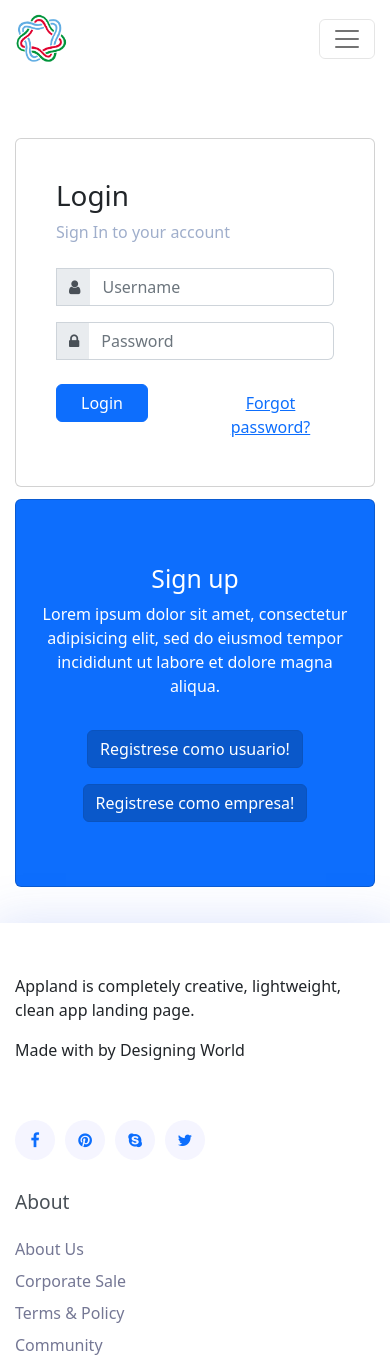
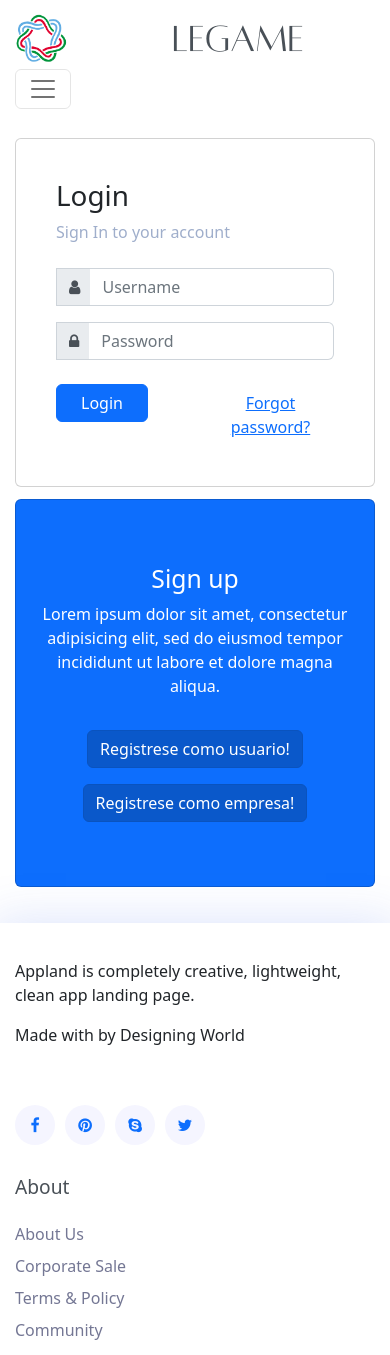
Before and after one commit to Nikong22/prueba_legame, a Django app: page /signin/ in a window 390 px wide. Shown: the top 1355 px of the page. Run offline with Django 4.2, Linux system fonts and the light colour scheme; some libraries are stand-ins or nearby versions.

Commit message:
Legame commit

```diff
--- a/accounts/static/stylesfooter.css
+++ b/accounts/static/stylesfooter.css
@@ -1,9 +1,6 @@
-* {
-    box-sizing: border-box;
-}
 body {
     margin-top: 20px;
-    overflow-x: hidden; /* Esto previene el desplazamiento lateral */
+    /* Otros estilos para body si los hay */
 }
 #page-content {
     flex: 1;
@@ -27,25 +24,10 @@ body {
 
 /* Media queries para dispositivos móviles */
 @media (max-width: 576px) {
-    .footer_area .row .col-6 {
-        padding: 0; /* Asegúrate de que no haya padding que cause desbordamiento */
-        margin-bottom: 15px; /* Espacio entre imágenes apiladas */
+    .footer_area {
+        padding: 20px 0; /* Padding aún más pequeño para móviles */
     }
-  }
-
-
-  @media (max-width: 991px) { /* Estilo para pantallas pequeñas */
-    .footer_area .row .col-md-3 {
-      margin-bottom: 15px; /* Agrega espacio entre imágenes apiladas */
-    }
-  }
-
-  @media (max-width: 767px) { /* Estilo para pantallas muy pequeñas */
-    .footer_area .row .col-sm-4 {
-      margin-bottom: 15px; /* Agrega espacio entre imágenes apiladas */
-    }
-  }
-
+}
 
 .footer_social_area {
     position: relative;
@@ -156,22 +138,25 @@ ul {
 }
 
 @media (max-width: 768px) {
-    #link-especial {
-        font-size: 20px; /* Tamaño más pequeño para pantallas menores */
+  #link-especial {
+        font-size: 40px; /* Tamaño más pequeño para pantallas menores */
     }
     .navbar-brand img {
         height: 50px; /* Menor tamaño para el logo */
     }
     .nav-item, .nav-link {
         display: block; /* Muestra los elementos en pantalla completa en dispositivos móviles */
-        width: 100%; /* Ocupa toda la anchura disponible */
         text-align: left; /* Alinea el texto a la izquierda */
     }
-    /* Asegúrate de que el menú de navegación se colapsa correctamente */
-    .navbar-collapse {
-        transform: none !important; /* Elimina cualquier transformación que pueda estar escondiendo el menú */
-    }
+    .nav-link {
+        width: 65%; /* Opcional: Si quieres que cada ítem también ocupe todo el ancho */
+      }
+
+  .navbar-collapse {
+    transform: none !important; /* Elimina cualquier transformación que pueda estar escondiendo el menú */
 }
+}
+
 
 /* Clases para imágenes responsivas */
 .img-fluid {
--- a/accounts/templates/base.html
+++ b/accounts/templates/base.html
@@ -34,7 +34,7 @@
         id="logo-especial"
       />
     </a>
-    <a class="nav-link d-none d-lg-block" id="link-especial" href="/">LEGAME</a>
+    <a class="nav-link d-lg-block" id="link-especial" href="/" style="text-align: center; display: block;">LEGAME</a>
 
     <!-- Toggle button -->
     <button class="navbar-toggler" type="button" data-bs-toggle="collapse" data-bs-target="#navbarToggleExternalContent" aria-controls="navbarToggleExternalContent" aria-expanded="false" aria-label="Toggle navigation">
@@ -45,16 +45,16 @@
       <!-- Left links -->
       <ul class="navbar-nav me-auto mb-2 mb-lg-0">
         <li class="nav-item">
-          <a class="nav-link" href="/">Inicio</a>
+          <!--<a class="nav-link" href="/">Inicio</a>-->
         </li>
       </ul>
       <!-- Left links -->
       <div class="d-flex align-items-center">
           <a class="nav-link" href="{% url 'faqs' %}" style="text-decoration: none; color: #495057; margin-right: 20px;">Preguntas frecuentes</a>
         <button data-mdb-ripple-init type="button" class="btn btn-primary me-3">
-          <a class="nav-link" href="{% url 'signin' %}">Login</a>
+          <a class="nav-link btn-login" href="{% url 'signin' %}">Login</a>
         </button>
-        <div class="dropdown" style="margin-right: 1rem;">
+        <div class="dropdown profile-icon" style="margin-right: 1rem;">
           <a class="nav-link dropdown-toggle d-flex align-items-center" href="#" role="button" id="dropdownMenuLink" data-bs-toggle="dropdown" aria-expanded="false">
             <i class="bi bi-person-circle" style="font-size: 2.5rem;"></i>
           </a>
```
